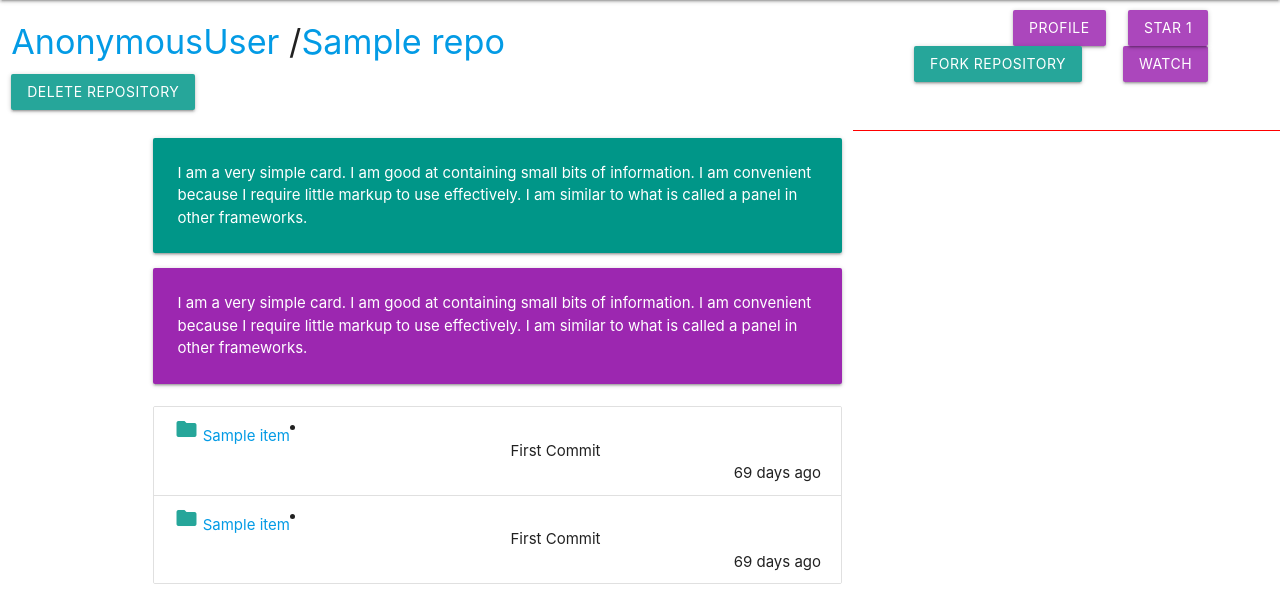
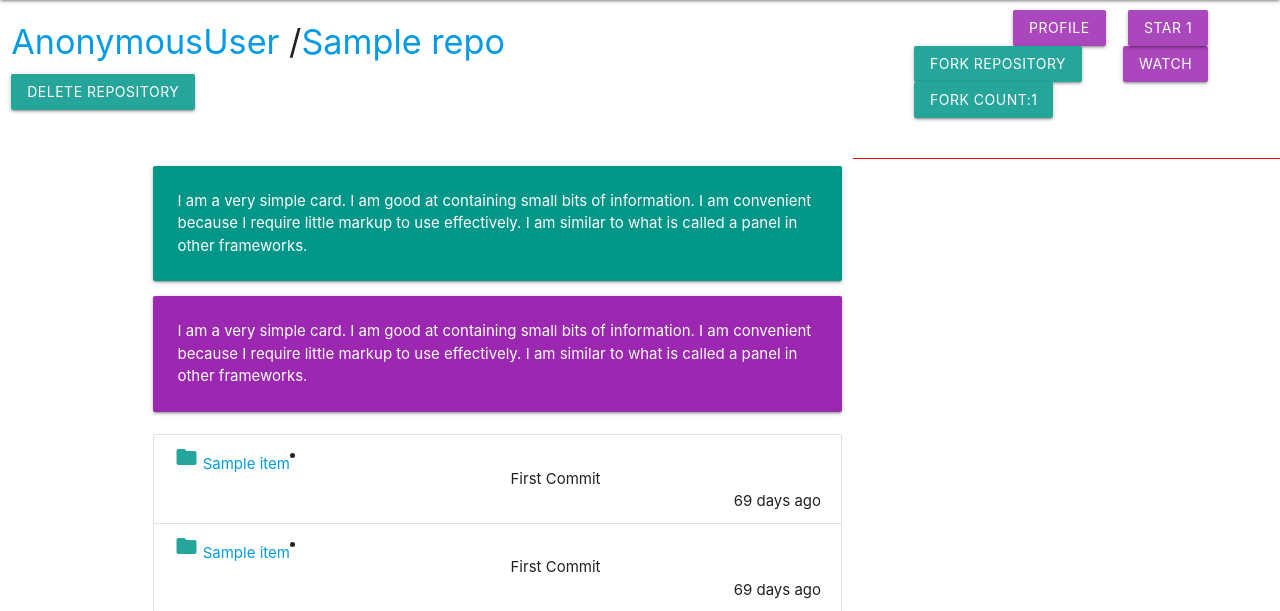
Before and after one commit to diptarag1/webster-2k21, a Django app: template Repos/templates/Repos/repo_detail.html in a window 1280 px wide. Shown: the part 64-675 px from the top of the page. Run offline with Django 3.2, Linux system fonts and the light colour scheme; tables that the repository leaves empty hold one stand-in row (values such as "Sample post"); the template is opened without the code that fills it: values that come from a table or form of the project are taken from there, most other values are stand-ins (such as "Sample title", 1, 10 or a date in 2020).

Commit message:
added forked child

```diff
--- a/Repos/templates/Repos/repo_detail.html
+++ b/Repos/templates/Repos/repo_detail.html
@@ -41,6 +41,8 @@
                         <a class="waves-effect waves-light btn modal-trigger" href="{% url 'fork' repo.pk %}">Fork
                             Repository</a>
                     {% endif %}
+                        <a class="waves-effect waves-light btn modal-trigger" href="#forkedChild">Fork
+                            Count:{{ forkedChild.count }}</a>
                 </div>
             </div>
         </div>
@@ -113,6 +115,19 @@
             </a>
         </div>
     </div>
+     <div id="forkedChild" class="modal">
+        <div class="modal-content">
+            <h4>List of all Fork</h4>
+        <ul>
+            {% for fork in forkedChild %}
+                <li><a href="{% url 'detail_repo' owner=fork.owner name=fork.name %}">{{ fork.repoURL }}</a></li>
+            {% endfor %}
+        </ul>
+        </div>
+        <div class="modal-footer">
+
+        </div>
+    </div>
 
 
 {% endblock %}
--- a/Repos/views.py
+++ b/Repos/views.py
@@ -52,6 +52,7 @@ def detail_repo(request, name, owner, **kwargs):
     context['fileContents'] = fileContents
     context['dirContents'] = dirContents
     context['curDir'] = teDir
+    context['forkedChild']=Repo.objects.filter(parent=repo)
     return render(request, 'Repos/repo_detail.html', context=context)
 
 
```
